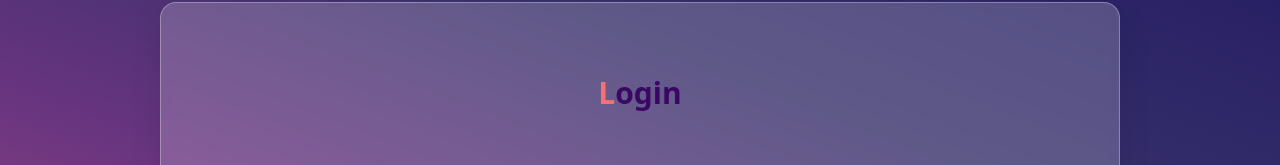
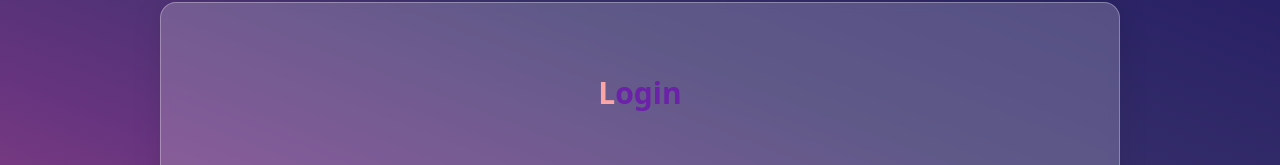
Before and after one commit to mvykool/orion-frontend, a React (Vite) app: page /login in a window 1280 px wide. Shown: the part 118-283 px from the top of the page. Built offline with nearby package versions, Linux system fonts and the light colour scheme.

Commit message:
commit of the day

```diff
--- a/src/routes/Login.tsx
+++ b/src/routes/Login.tsx
@@ -56,8 +56,8 @@ const Login = ({setIsLogin}: Props) => {
 		<section className="h-screen w-screen flex items-center justify-center bg-login flex-col">
 
 			<div className="bg-glass h-[70vh] w-[75vw] rounded-lg p-10 relative overflow-hidden">
-			<h2 className="flex justify-center text-purple-950 mt-8 text-3xl font-semibold">
-				<span className='text-red-400'>L</span>ogin
+			<h2 className="flex justify-center text-purple-800 mt-8 text-3xl font-semibold">
+				<span className='text-red-300'>L</span>ogin
 			</h2>
 
 			<div className="flex justify-center	mt-20 gap-8 flex-col">
```
